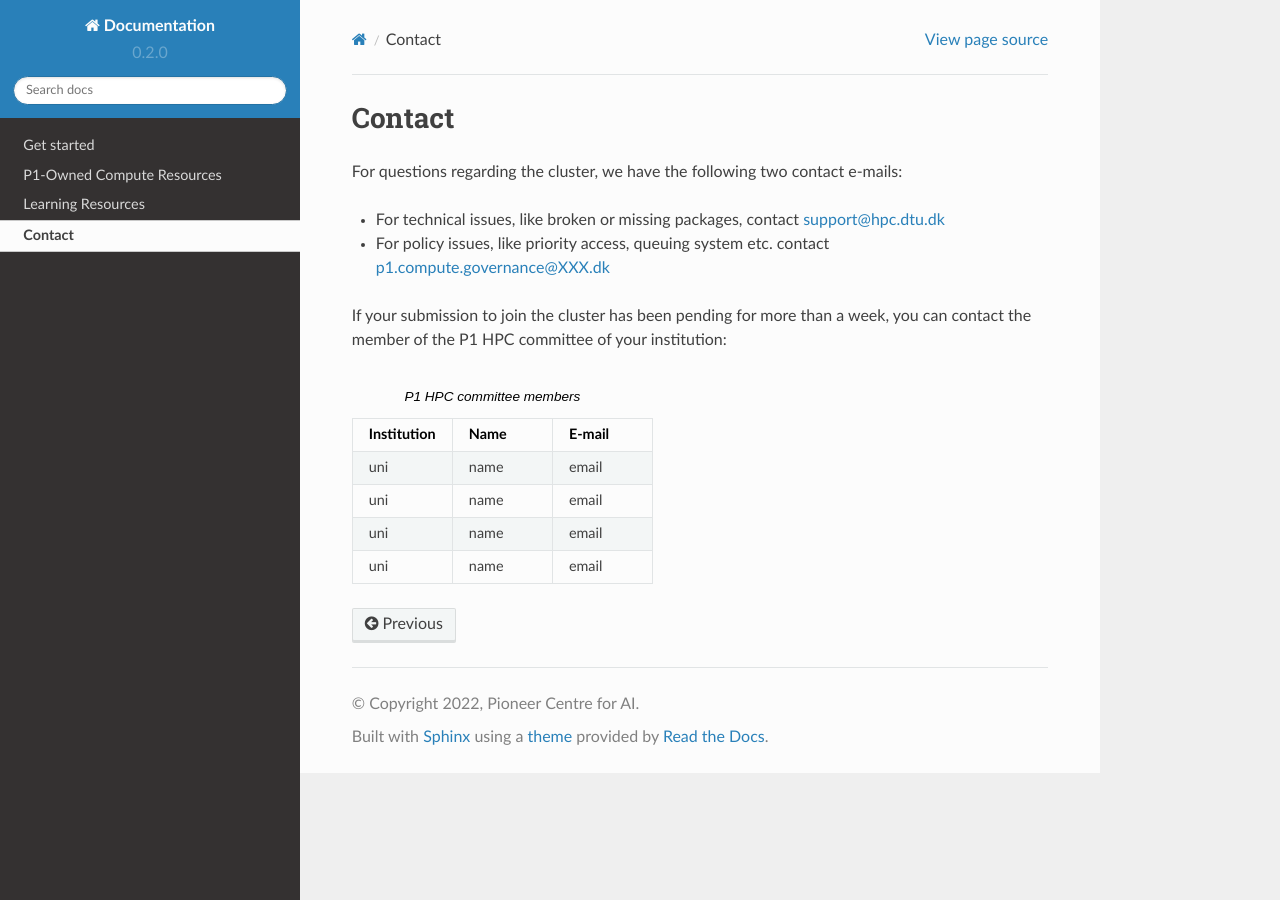
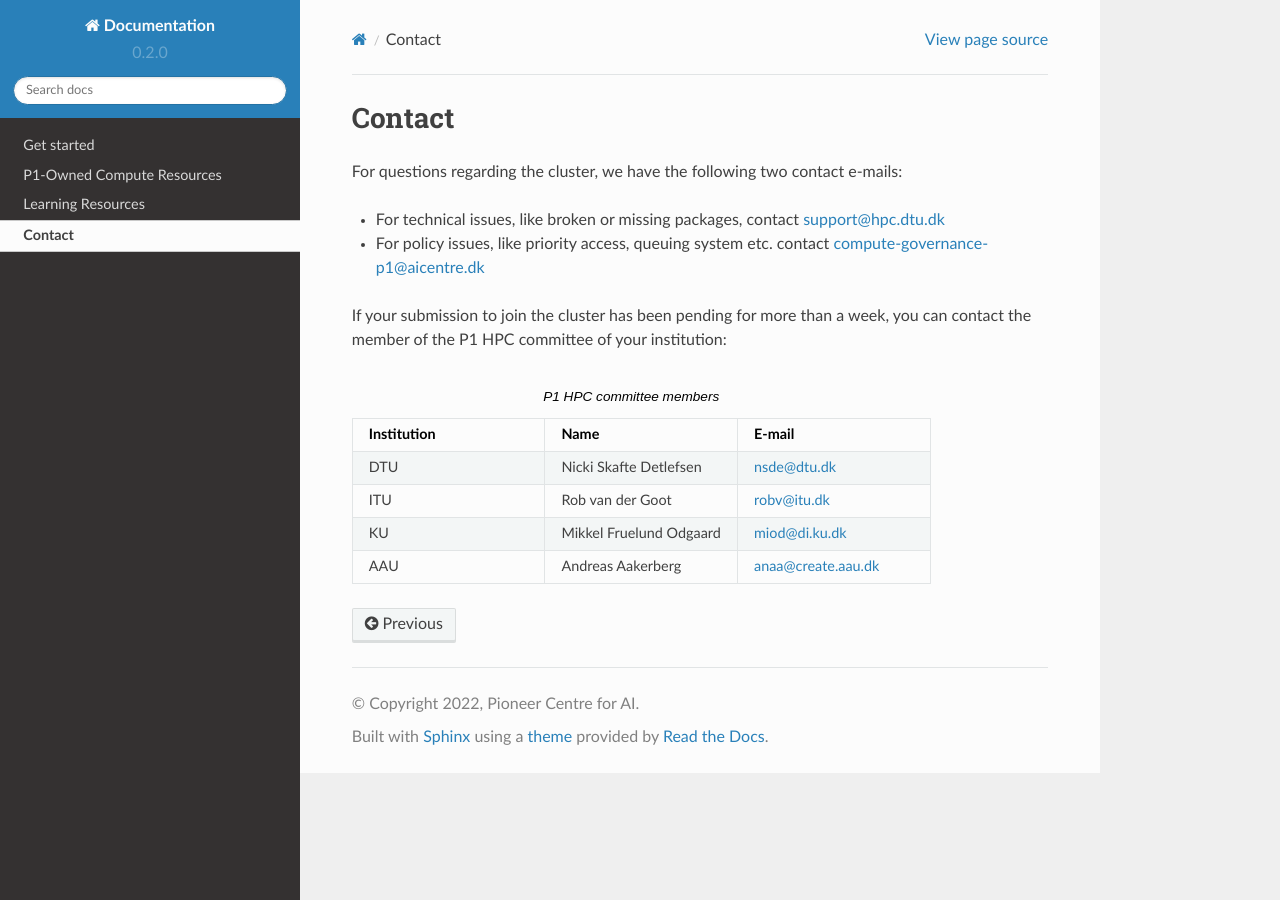
Before and after one commit to Pioneer-Centre-for-AI/p1-compute-documentation, a Sphinx documentation site: the page built from docs/source/contact.rst, in a window 1280 px wide. Built offline with Sphinx 7.4.7 and the Read the Docs theme 2.0.0, drawn with Linux system fonts in a browser that asks for light colours.

Commit message:
Update contact.rst

```diff
--- a/docs/source/contact.rst
+++ b/docs/source/contact.rst
@@ -5,7 +5,7 @@ For questions regarding the cluster, we have the following two contact e-mails:
 
 * For technical issues, like broken or missing packages, contact support@hpc.dtu.dk
 
-* For policy issues, like priority access, queuing system etc. contact p1.compute.governance@XXX.dk
+* For policy issues, like priority access, queuing system etc. contact compute-governance-p1@aicentre.dk
 
 If your submission to join the cluster has been pending for more than a week,
 you can contact the member of the P1 HPC committee of your institution:
@@ -17,15 +17,15 @@ you can contact the member of the P1 HPC committee of your institution:
    * - Institution
      - Name
      - E-mail
-   * - uni
-     - name
-     - email
-   * - uni
-     - name
-     - email
-   * - uni
-     - name
-     - email
-   * - uni
-     - name
-     - email
+   * - DTU
+     - Nicki Skafte Detlefsen
+     - nsde@dtu.dk
+   * - ITU
+     - Rob van der Goot
+     - robv@itu.dk
+   * - KU
+     - Mikkel Fruelund Odgaard
+     - miod@di.ku.dk
+   * - AAU
+     - Andreas Aakerberg
+     - anaa@create.aau.dk
```
